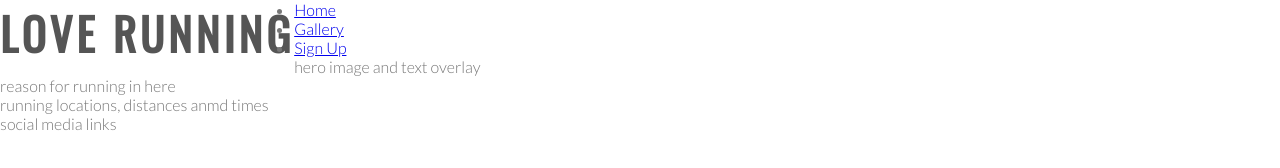
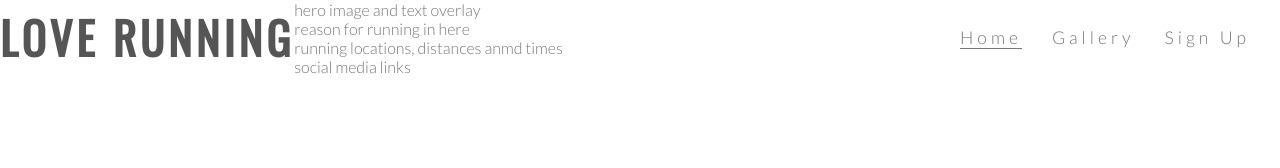
Before and after one commit to salro/Test, a plain HTML site: page index.html in a window 1280 px wide. Drawn offline with nearby package versions, Linux system fonts and the light colour scheme.

Commit message:
finished header

```diff
--- a/assets/css/style.css
+++ b/assets/css/style.css
@@ -25,3 +25,31 @@ h2 {
     font-size: 280%;
 
 }
+
+#menu{
+    font-size: 110%;
+    list-style-type: none;
+    letter-spacing: 4px;
+}
+
+#logo, #menu {
+    line-height: 75px;
+}
+
+#menu li {
+    float: right;
+    margin-right: 30px;
+}
+
+#menu a{
+    text-decoration: none;
+    color : inherit;
+}
+
+#menu a:hover{
+    border-bottom: 1px solid #777777;
+}
+
+.active{
+    border-bottom: 1px solid #777777;
+}
--- a/index.html
+++ b/index.html
@@ -11,15 +11,15 @@
     <header>
         <a href="index.html"><h2 id="logo">Love Running</h2></a>
         <nav>
-            <ul>
+            <ul id="menu">
                 <li>
-                    <a href="index.html">Home</a>
+                    <a href="signup.html">Sign Up</a>
                 </li>
                 <li>
                     <a href="gallery.html">Gallery</a>
                 </li>
                 <li>
-                    <a href="signup.html">Sign Up</a>
+                    <a class="active" href="index.html">Home</a>
                 </li>
             </ul>
         </nav>
```
